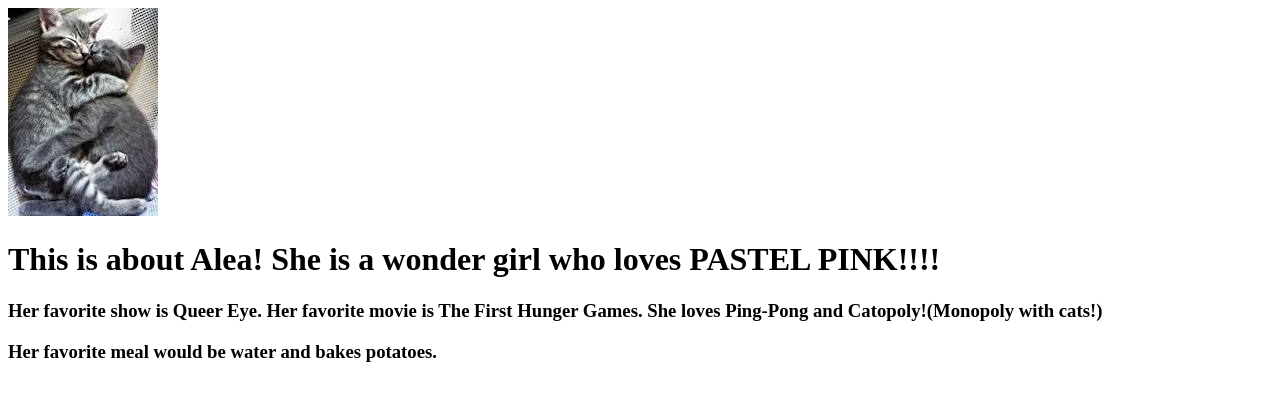
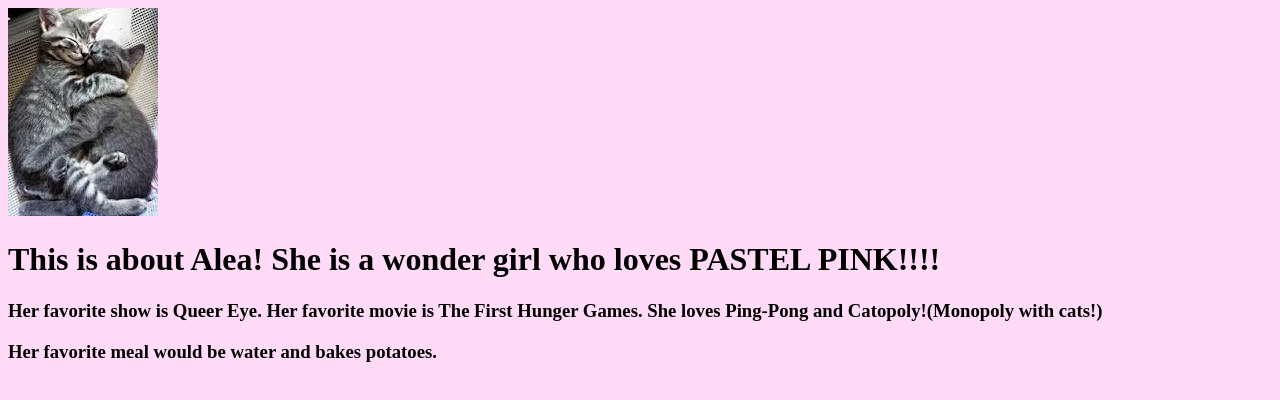
Before and after one commit to NekoAtsume/NekoAtsume.github.io, a plain HTML site: page Alea/Index.html in a window 1280 px wide. Drawn offline with Linux system fonts and the light colour scheme.

Commit message:
Update Index.html

```diff
--- a/Alea/Index.html
+++ b/Alea/Index.html
@@ -6,7 +6,7 @@
   <link rel="stylesheet" type="text/css" href="Style.css">
 </head>
 
-<body>
+<body bgcolor="#FFDBF7">
 <div>
   <img src="cuddlecats.jpeg">
   <h1> This is about Alea! She is a wonder girl who loves PASTEL PINK!!!!</h1>
```
